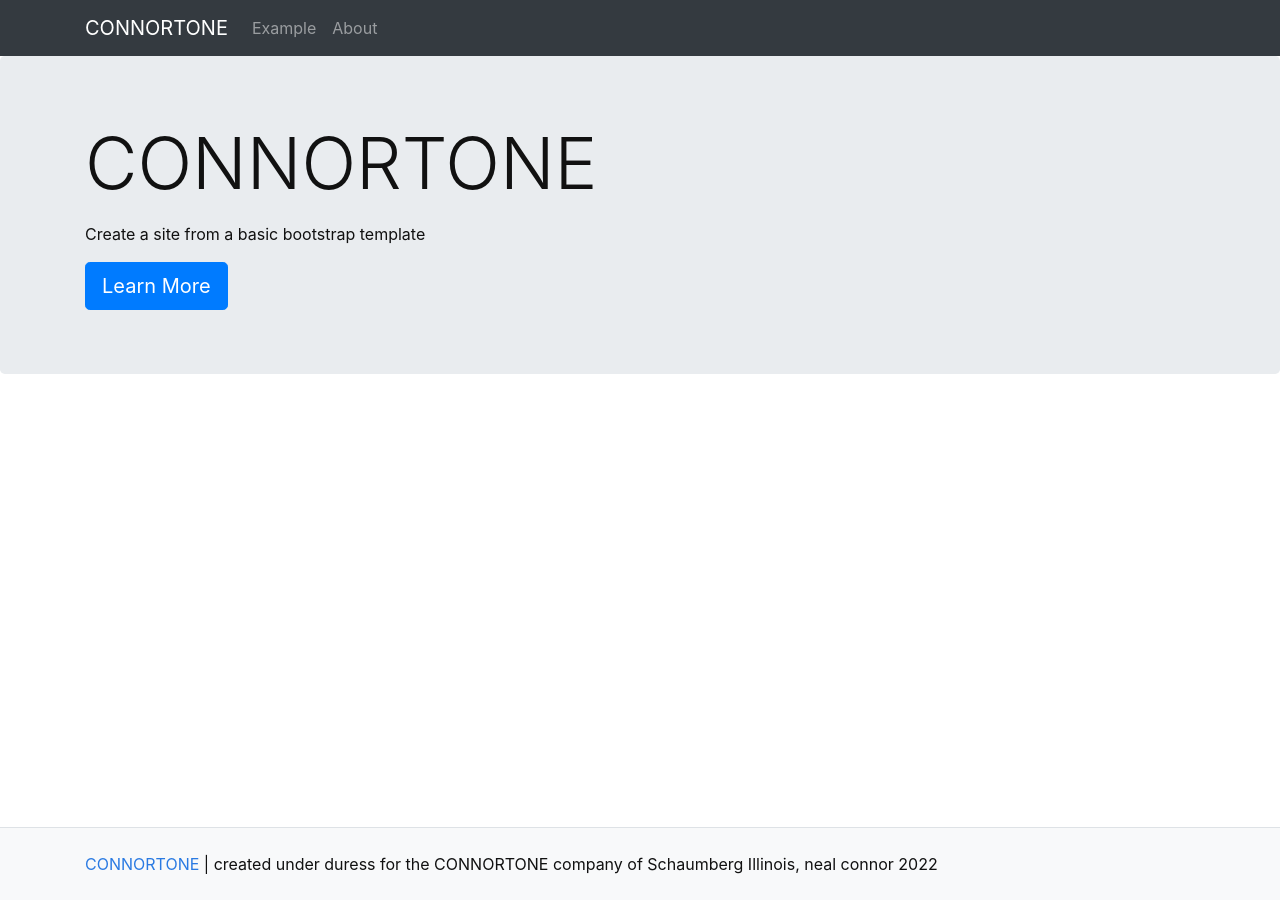
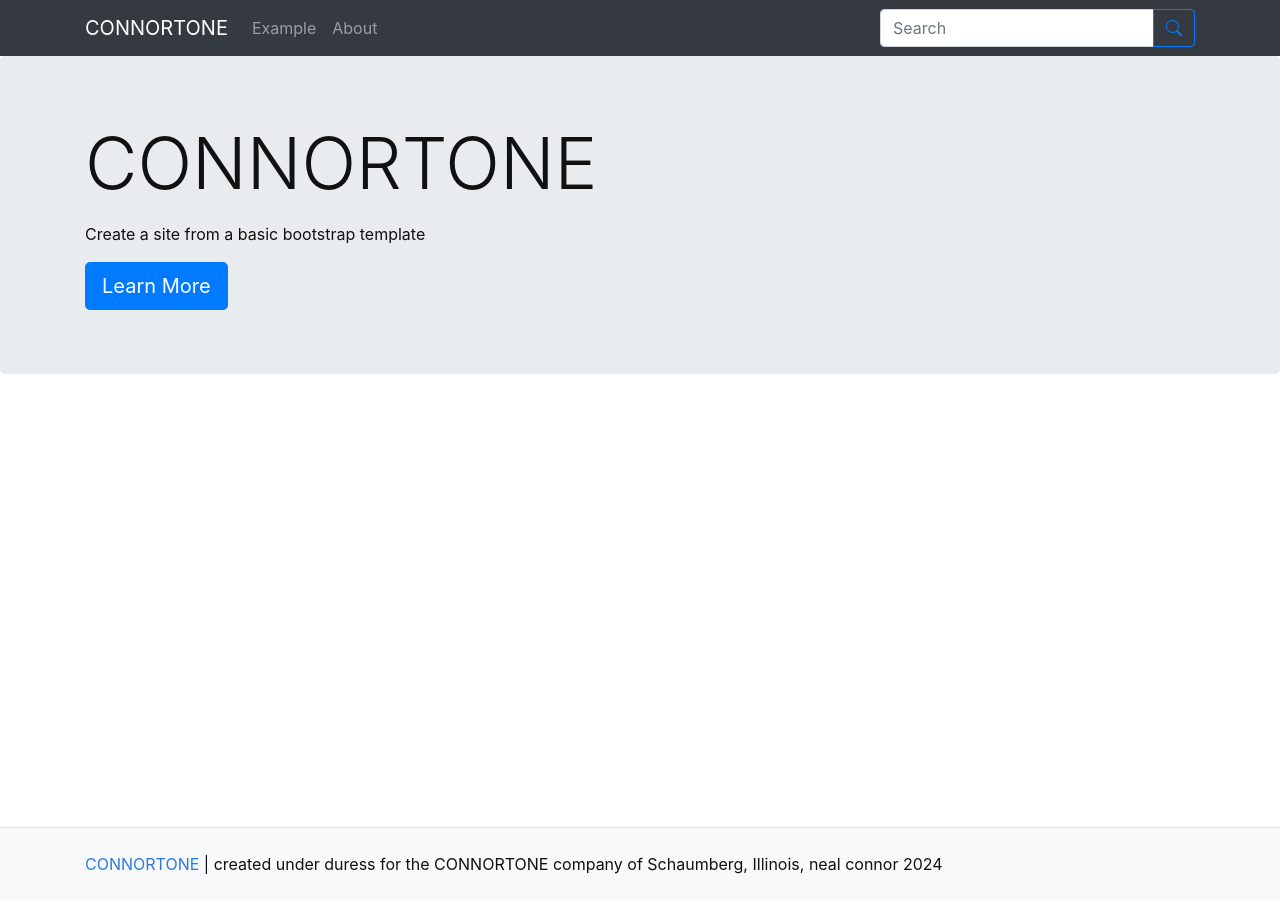
Before and after one commit to nconnor/nconnor.github.io, a Jekyll site: the page built from pages/index.md, in a window 1280 px wide. Built offline with Jekyll 4.4.1, drawn with Linux system fonts in a browser that asks for light colours.

```diff
--- a/_config.yml
+++ b/_config.yml
@@ -10,11 +10,11 @@
 # SITE SETTINGS
 #
 title: CONNORTONE
-description: "created under duress for the CONNORTONE company of Schaumberg Illinois"
-year: 2022
+description: "created under duress for the CONNORTONE company of Schaumberg, Illinois"
+year: 2024
 author: neal connor
 # add search box to navbar, true/false
-search: false
+search: true
 
 ##########
 # URL VARIABLES [optional!]
@@ -23,11 +23,11 @@ search: false
 #
 # use url for the domain, e.g. https://thecdil.github.io
 # on gh-pages follow the pattern: https://username.github.io
-url:
+url: https://nconnor.github.io
 # use baseurl to add subsection of the domain, e.g. /timelinejs-template
 # on gh-pages this is a / followed by the name of the repository
 # baseurl is your github repository's name prefixed with a /
-baseurl:
+baseurl: /nconnor.github.io
 # location of code, the full url to your github repository
 source-code: https://github.com/nconnor/nconnor.github.io
 
```
